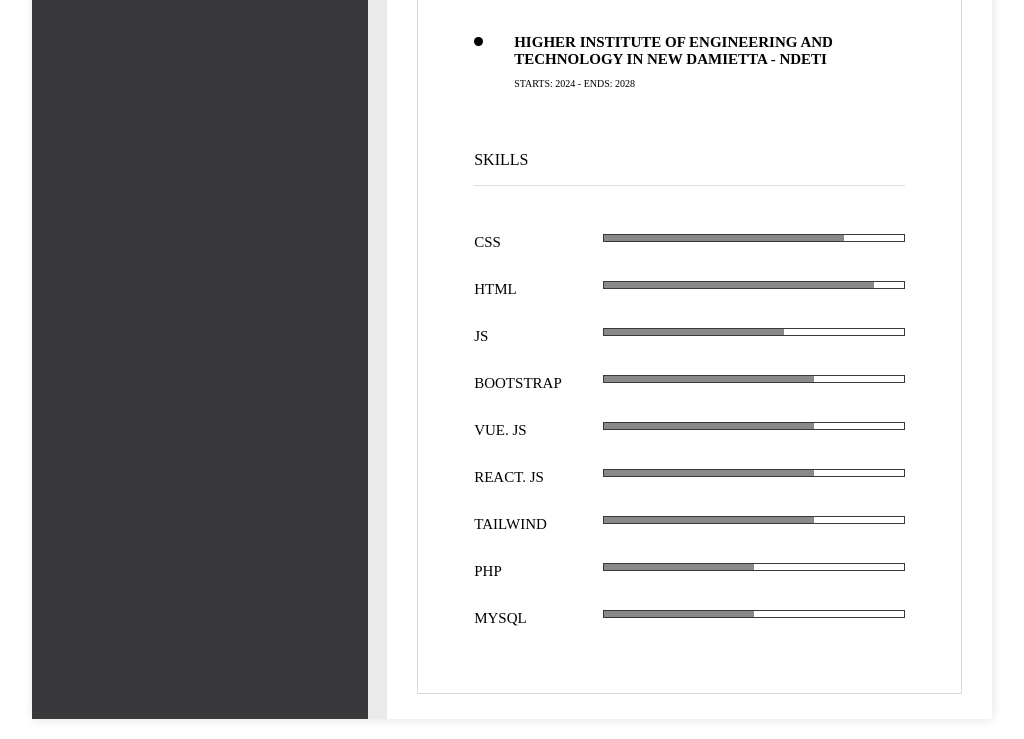
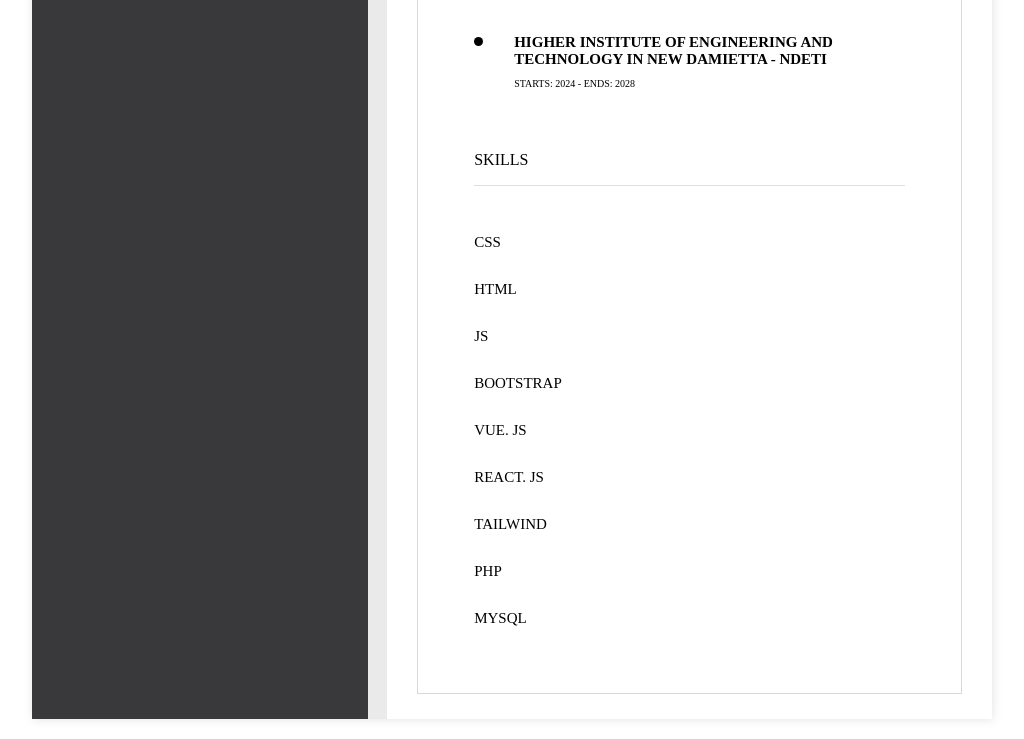
Before and after one commit to nourtarek876/my-CV, a plain HTML site: page index.html in a window 1280 px wide. Shown: the part 955-1694 px from the top of the page, without its empty margins (128-1152 px from the left). Drawn offline with Linux system fonts and the light colour scheme.

Commit message:
Update index.html

```diff
--- a/index.html
+++ b/index.html
@@ -153,39 +153,30 @@
             <ul class="skills-list">
               <li class="skills-list__item">
                 Css
-                <div class="level level-80"></div>
               </li>
               <li class="skills-list__item">
                 HTML
-                <div class="level level-90"></div>
               </li>
               <li class="skills-list__item">
                 Js
-                <div class="level level-60"></div>
               </li>
               <li class="skills-list__item">
                 Bootstrap
-                <div class="level level-70"></div>
               </li>
               <li class="skills-list__item">
                 Vue. js
-                <div class="level level-70"></div>
               </li>
               <li class="skills-list__item">
                 React. js
-                <div class="level level-70"></div>
               </li>
               <li class="skills-list__item">
                 Tailwind
-                <div class="level level-70"></div>
               </li>
               <li class="skills-list__item">
                 php
-                <div class="level level-50"></div>
               </li>
               <li class="skills-list__item">
                 Mysql
-                <div class="level level-50"></div>
               </li>
             </ul>
           </div>
```
